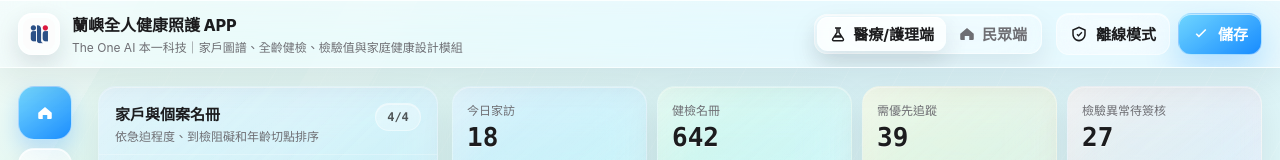
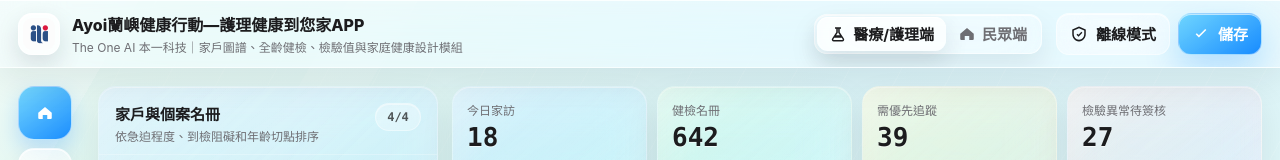
Before and after one commit to qpig0218/lanyu-health-app, a plain HTML site: page index.html in a window 1280 px wide. Shown: the top 160 px of the page. Drawn offline with Linux system fonts and the light colour scheme.

Commit message:
Rename Ayoi Lanyu app

```diff
--- a/app.js
+++ b/app.js
@@ -342,7 +342,7 @@
       <div class="brand">
         <img class="company-logo" src="./assets/the-one-ai-logo.png" alt="The One AI 本一科技 Logo" />
         <div>
-          <h1 class="brand-title">蘭嶼全人健康照護 APP</h1>
+          <h1 class="brand-title">Ayoi蘭嶼健康行動—護理健康到您家APP</h1>
           <p class="brand-subtitle">The One AI 本一科技｜家戶圖譜、全齡健檢、檢驗值與家庭健康設計模組</p>
         </div>
       </div>
@@ -368,7 +368,7 @@
           <span>Copyright © 2026 The One AI 本一科技 版權所有</span>
         </div>
       </div>
-      <div class="footer-note">蘭嶼全人健康照護 APP 原型</div>
+      <div class="footer-note">Ayoi蘭嶼健康行動—護理健康到您家APP 原型</div>
     </footer>
   `;
 }
--- a/index.html
+++ b/index.html
@@ -7,8 +7,8 @@
     <meta name="color-scheme" content="light" />
     <meta name="apple-mobile-web-app-capable" content="yes" />
     <meta name="apple-mobile-web-app-status-bar-style" content="default" />
-    <meta name="apple-mobile-web-app-title" content="蘭嶼健康" />
-    <title>蘭嶼全人健康照護 APP 原型</title>
+    <meta name="apple-mobile-web-app-title" content="Ayoi蘭嶼健康" />
+    <title>Ayoi蘭嶼健康行動—護理健康到您家APP 原型</title>
     <link rel="manifest" href="./manifest.json" />
     <link rel="stylesheet" href="./styles.css" />
   </head>
```
Also changed, not shown: README.md, manifest.json.
